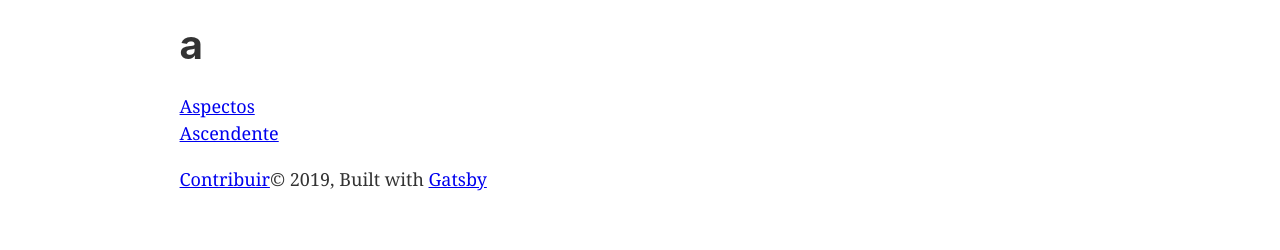
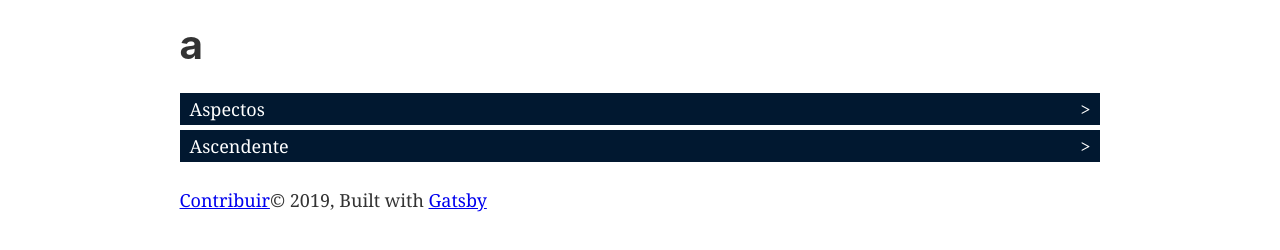
Before and after one commit to astroregulus/dicionarioastrologico, a Gatsby site: page /a in a window 1280 px wide. Shown: the part 100-350 px from the top of the page. Built offline with nearby package versions, Linux system fonts and the light colour scheme; Gatsby itself is replaced by a stand-in of ours.

Commit message:
adiciona estilo para lista de palavras

```diff
--- a/src/templates/letra.js
+++ b/src/templates/letra.js
@@ -3,6 +3,18 @@ import React from "react"
 import Layout from "../components/layout"
 import SEO from "../components/seo"
 import { Link, graphql } from 'gatsby'
+
+const linkStyle = {
+  textDecoration: "none",
+  backgroundColor: "#011830",
+  height: "32px",
+  color: "white",
+  display: "flex",
+  alignItems: "center",
+  padding: "0 10px",
+  marginBottom: "5px",
+  justifyContent: "space-between"
+}
 
 const LetterPage = ({
     data: {
@@ -17,7 +29,7 @@ const LetterPage = ({
       display: "flex",
       flexFlow: "column"
     }}>
-      {edges.map(edge => <Link to={edge.node.frontmatter.path}>{edge.node.frontmatter.title}</Link>)}
+      {edges.map(edge => <Link to={edge.node.frontmatter.path} style={linkStyle}>{edge.node.frontmatter.title} <span>></span></Link>)}
     </div>
   </Layout>
 )
```
